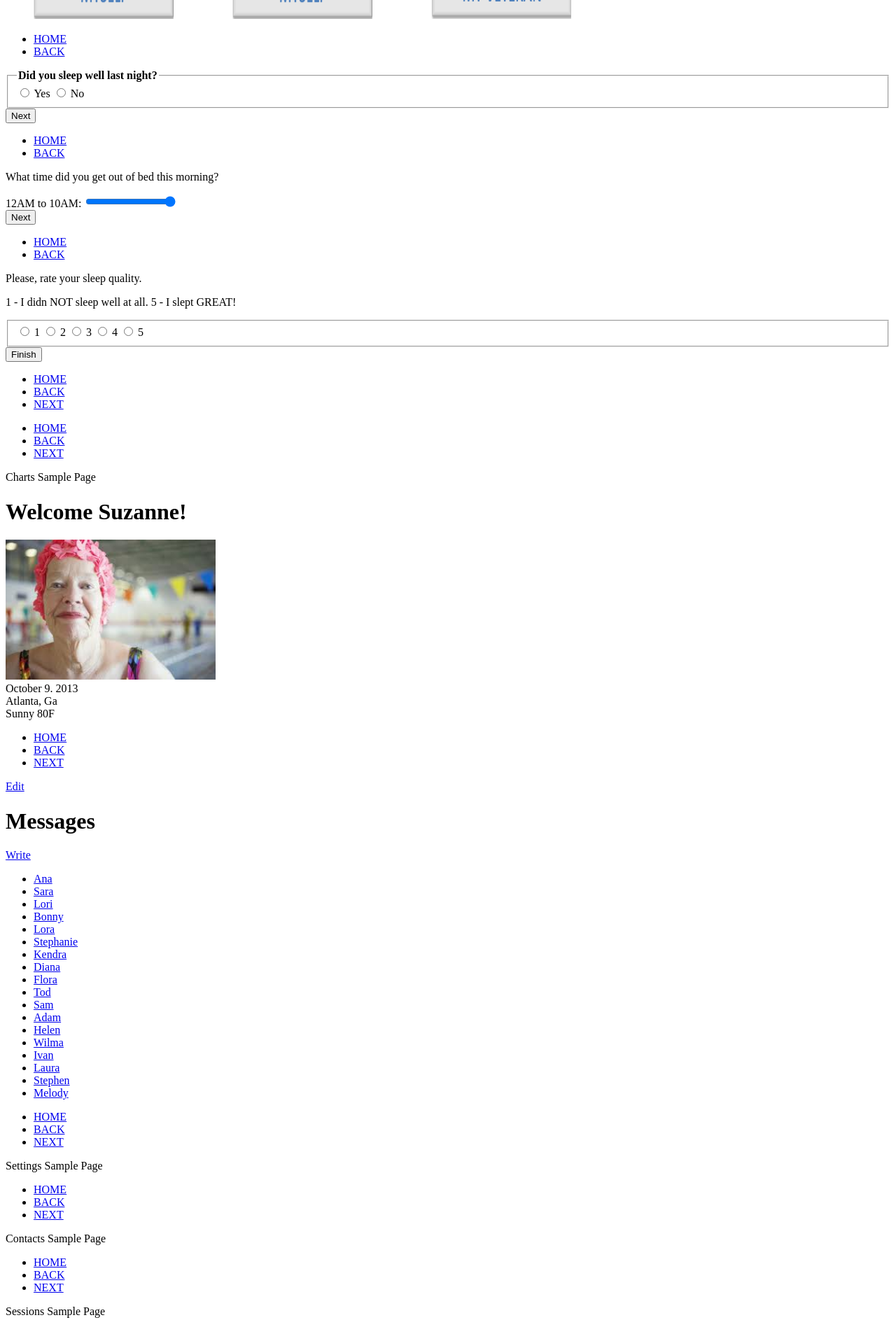
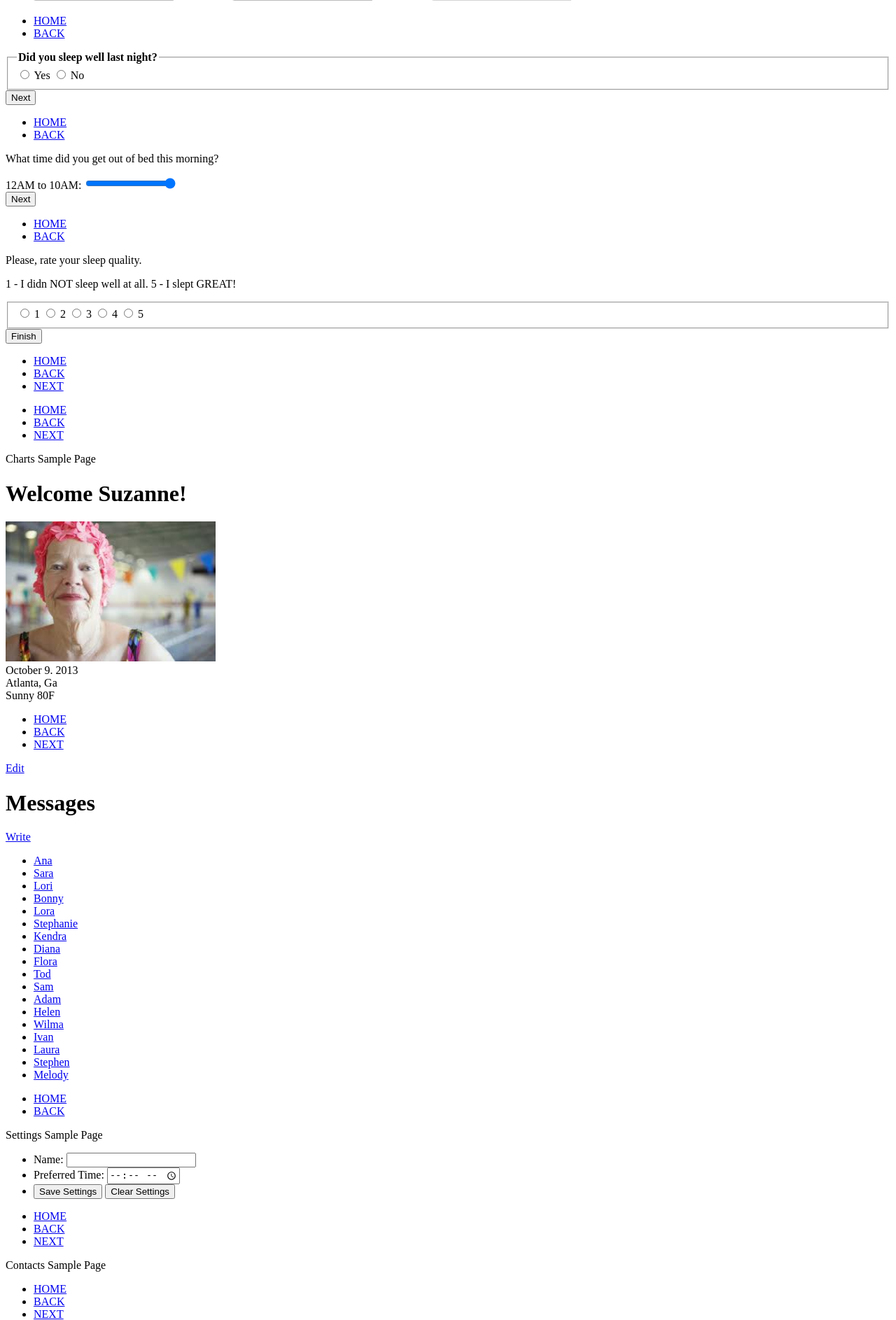
Before and after one commit to rahul342/rpm-app, a Python web app: template templates/index.html in a window 1280 px wide. Shown: the part 1398-3284 px from the top of the page at 70% size. Run offline with Jinja, Linux system fonts and the light colour scheme; the template is opened without the code that fills it, so the values that code supplies are empty; some libraries are stand-ins or nearby versions.

Commit message:
Removing some junk html from index.html and adding Mikey's alert & setting page

```diff
--- a/templates/index.html
+++ b/templates/index.html
@@ -65,12 +65,6 @@
 </head>
 
 <body>
-<a href="#popupLogin" data-rel="popup" data-position-to="window" data-role="button" data-inline="true" data-icon="check" data-theme="a" data-transition="pop">Sign in</a>
-<div data-role="popup" id="popupMenu" data-theme="a">
-    <div data-role="popup" id="popupLogin" data-theme="a" class="ui-corner-all">
-
-    </div>
-</div>
 <div id="home" data-role="page">
     <div id="content" data-role="content">
       <div id="mainContent">
@@ -330,21 +324,34 @@
 
 <div id="settings" data-role="page">
     <div id="header" data-role="header">
-		<div id="mainMenu">
 		<nav data-role="navbar">
             <ul>
                 <li><a href="#home" data-icon="home" >HOME</a></li>
                 <li><a href="#home" data-icon="arrow-l" >BACK</a></li>
-                <li><a href="#home" data-icon="arrow-r" >NEXT</a></li>
             </ul>
 		</nav>
-        </div> <!-- end of mainMenu -->
     </div> <!-- end of header -->
 
     <div id="content" data-role="content">
-      <div id="mainContent">
 		<p>Settings Sample Page</p>
-      </div> <!-- end of mainContent -->
+
+		<ul data-role="listview" data-inset="true">
+			<li>
+				<label for="setting_name">Name: </input>
+				<input id="setting_name" type="text" value="" data-inset="true"/>
+			</li>
+			<li>
+				<label for="setting_time">Preferred Time: </input>
+				<input id="setting_time" type="time" value="" data-inset="true"/>
+			</li>
+			<li>
+				<div data-role="controlgroup" data-type="horizontal">
+					<button id="setting_save">Save Settings</button>
+					<button id="setting_clear">Clear Settings</button>
+				</div>
+			</li>
+		</ul>
+		<p id="test_setting"></p>
     </div> <!-- end of content -->
 </div> <!-- end of videocall page -->
 
@@ -390,25 +397,25 @@
 
 <div id="alert" data-role="page">
     <div id="header" data-role="header">
-		<div id="mainMenu">
 		<nav data-role="navbar">
             <ul>
                 <li><a href="#home" data-icon="home" >HOME</a></li>
                 <li><a href="#home" data-icon="arrow-l" >BACK</a></li>
-                <li><a href="#home" data-icon="arrow-r" >NEXT</a></li>
             </ul>
 		</nav>
-        </div> <!-- end of mainMenu -->
     </div> <!-- end of header -->
 
     <div id="content" data-role="content">
       <div id="mainContent">
-		<p>This is the Alert Page. We should ask the user if they meant to hit the alert button and if so, call 911</p>
-		<div data-role="controlgroup"
+		<p>If you click the button below, we will initiate a call to 911</p>
+		<br/>
+		<br/>
+		<div data-role="controlgroup" data-type="horizontal">
+			<a href="callto:6789257825" data-role="button" data-theme="e" >CALL 911</a>
+		</div>
       </div> <!-- end of mainContent -->
     </div> <!-- end of content -->
 </div> <!-- end of videocall page -->
 
-
 </body>
 </html>
```
